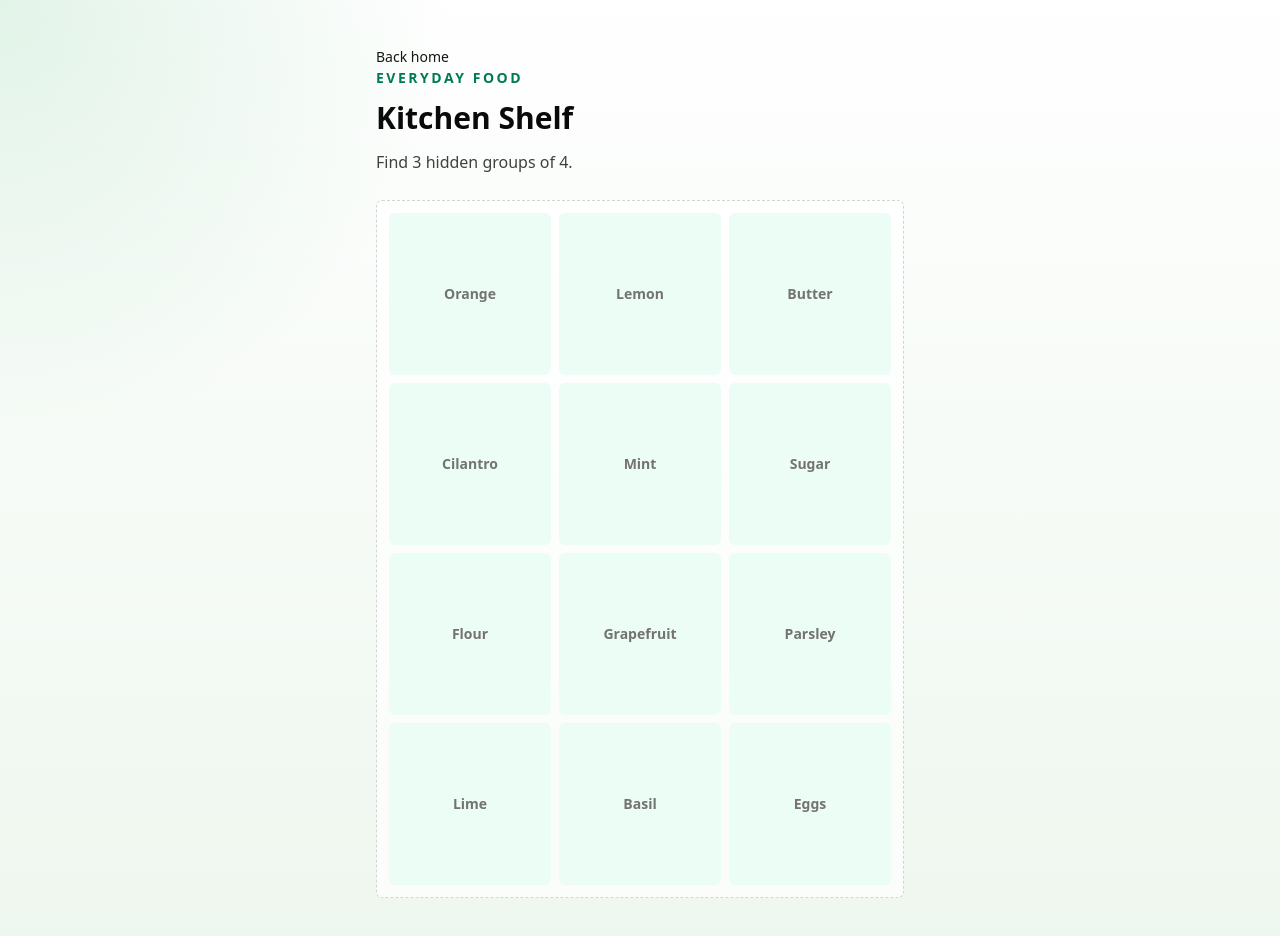
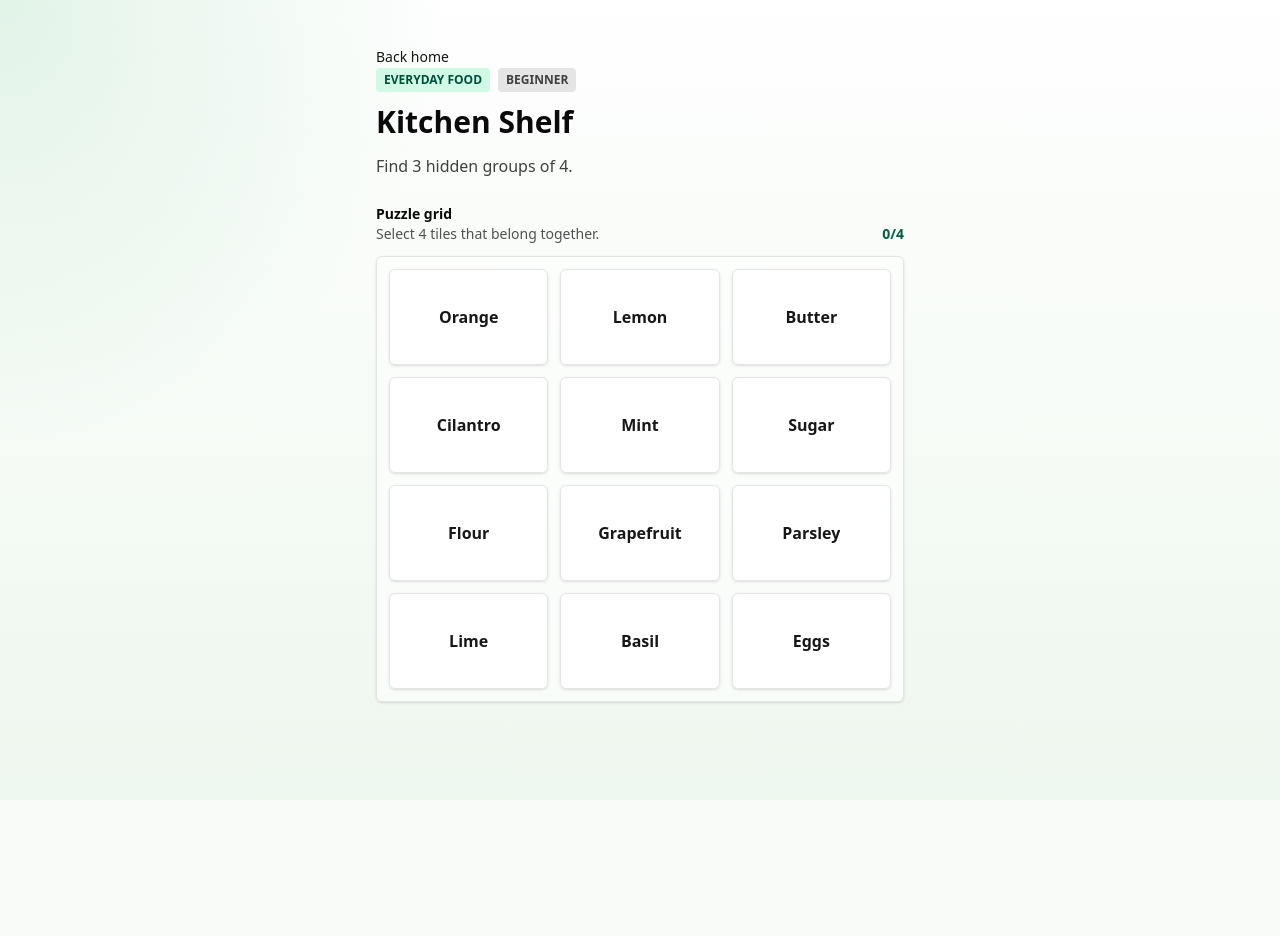
Before and after one commit to WesselKooy/glyph, a Next.js app in the folder apps/web/: page /play in a window 1280 px wide. Shown: the top 936 px of the page. After the commit the page ends 800 px from the top, so only its background shows below. Built offline with nearby package versions, Linux system fonts and the light colour scheme.

Commit message:
Build Link Grid puzzle layout

```diff
--- a/apps/web/app/play/page.tsx
+++ b/apps/web/app/play/page.tsx
@@ -1,11 +1,10 @@
 import Link from "next/link";
 
 import { dailyLinkGridPuzzle } from "@/features/puzzle/fixtures/link-grid-puzzles";
-import { createRenderableLinkGridItems } from "@/features/puzzle/lib/link-grid";
+import { PuzzleBoard } from "@/features/puzzle/components/PuzzleBoard";
 
 export default function PlayPage() {
   const puzzle = dailyLinkGridPuzzle;
-  const puzzleItems = createRenderableLinkGridItems(puzzle);
 
   return (
     <div className="flex flex-1 flex-col gap-6 py-6">
@@ -17,9 +16,14 @@ export default function PlayPage() {
           Back home
         </Link>
         <div className="space-y-3">
-          <p className="text-sm font-semibold uppercase tracking-[0.18em] text-emerald-700">
-            {puzzle.theme}
-          </p>
+          <div className="flex flex-wrap gap-2">
+            <span className="rounded-sm bg-emerald-100 px-2 py-1 text-xs font-semibold uppercase text-emerald-900">
+              {puzzle.theme}
+            </span>
+            <span className="rounded-sm bg-neutral-200 px-2 py-1 text-xs font-semibold uppercase text-neutral-700">
+              {puzzle.difficulty}
+            </span>
+          </div>
           <h1 className="text-3xl font-semibold tracking-normal text-neutral-950">
             {puzzle.title}
           </h1>
@@ -29,19 +33,7 @@ export default function PlayPage() {
         </div>
       </header>
 
-      <section
-        className="grid grid-cols-3 gap-2 rounded-md border border-dashed border-neutral-300 bg-white/70 p-3"
-        aria-label="Placeholder puzzle grid"
-      >
-        {puzzleItems.map((item) => (
-          <div
-            key={item.id}
-            className="flex aspect-square items-center justify-center rounded-md bg-emerald-50 text-sm font-semibold text-neutral-500"
-          >
-            {item.text}
-          </div>
-        ))}
-      </section>
+      <PuzzleBoard puzzle={puzzle} />
     </div>
   );
 }
--- /dev/null
+++ b/apps/web/features/puzzle/components/PuzzleBoard.tsx
@@ -0,0 +1,80 @@
+"use client";
+
+import { useMemo, useState } from "react";
+
+import {
+  createRenderableLinkGridItems,
+  type LinkGridPuzzle,
+} from "../lib/link-grid";
+import { PuzzleTile } from "./PuzzleTile";
+
+type PuzzleBoardProps = {
+  puzzle: LinkGridPuzzle;
+};
+
+export function PuzzleBoard({ puzzle }: PuzzleBoardProps) {
+  const puzzleItems = useMemo(() => createRenderableLinkGridItems(puzzle), [puzzle]);
+  const [selectedItemIds, setSelectedItemIds] = useState<Set<string>>(
+    () => new Set(),
+  );
+
+  const itemCount = puzzleItems.length;
+  const selectedCount = selectedItemIds.size;
+  const gridColumns = itemCount === 12 ? "grid-cols-3" : "grid-cols-4";
+
+  function toggleItem(itemId: string) {
+    setSelectedItemIds((currentSelectedItemIds) => {
+      const nextSelectedItemIds = new Set(currentSelectedItemIds);
+
+      if (nextSelectedItemIds.has(itemId)) {
+        nextSelectedItemIds.delete(itemId);
+        return nextSelectedItemIds;
+      }
+
+      if (nextSelectedItemIds.size >= puzzle.groupSize) {
+        return nextSelectedItemIds;
+      }
+
+      nextSelectedItemIds.add(itemId);
+      return nextSelectedItemIds;
+    });
+  }
+
+  return (
+    <section className="space-y-3" aria-labelledby="puzzle-board-title">
+      <div className="flex items-end justify-between gap-4">
+        <div>
+          <h2
+            id="puzzle-board-title"
+            className="text-sm font-semibold text-neutral-950"
+          >
+            Puzzle grid
+          </h2>
+          <p className="text-sm text-neutral-600">
+            Select {puzzle.groupSize} tiles that belong together.
+          </p>
+        </div>
+        <p className="shrink-0 text-sm font-semibold text-emerald-800">
+          {selectedCount}/{puzzle.groupSize}
+        </p>
+      </div>
+
+      <div
+        className={`grid ${gridColumns} gap-2 rounded-md border border-neutral-200 bg-white/55 p-2 shadow-sm sm:gap-3 sm:p-3`}
+        aria-label={`${itemCount} tile puzzle grid`}
+      >
+        {puzzleItems.map((item) => (
+          <PuzzleTile
+            key={item.id}
+            item={item}
+            selected={selectedItemIds.has(item.id)}
+            disabled={
+              selectedCount >= puzzle.groupSize && !selectedItemIds.has(item.id)
+            }
+            onToggle={toggleItem}
+          />
+        ))}
+      </div>
+    </section>
+  );
+}
--- /dev/null
+++ b/apps/web/features/puzzle/components/PuzzleTile.tsx
@@ -0,0 +1,37 @@
+import type { LinkGridRenderableItem } from "../lib/link-grid";
+
+type PuzzleTileProps = {
+  item: LinkGridRenderableItem;
+  selected?: boolean;
+  disabled?: boolean;
+  onToggle?: (itemId: string) => void;
+};
+
+export function PuzzleTile({
+  item,
+  selected = false,
+  disabled = false,
+  onToggle,
+}: PuzzleTileProps) {
+  return (
+    <button
+      type="button"
+      aria-pressed={selected}
+      disabled={disabled}
+      onClick={() => onToggle?.(item.id)}
+      className={[
+        "flex min-h-20 w-full items-center justify-center rounded-md border px-2 py-3 text-center text-sm font-semibold leading-tight shadow-sm transition",
+        "focus-visible:outline focus-visible:outline-2 focus-visible:outline-offset-2 focus-visible:outline-emerald-800",
+        "sm:min-h-24 sm:px-3 sm:text-base",
+        selected
+          ? "border-emerald-900 bg-emerald-800 text-white shadow-md"
+          : "border-neutral-200 bg-white/90 text-neutral-900 hover:border-emerald-700 hover:bg-emerald-50 active:bg-emerald-100",
+        disabled ? "cursor-not-allowed opacity-55" : "cursor-pointer",
+      ].join(" ")}
+    >
+      <span className="max-w-full overflow-hidden text-ellipsis break-words">
+        {item.text}
+      </span>
+    </button>
+  );
+}
```
